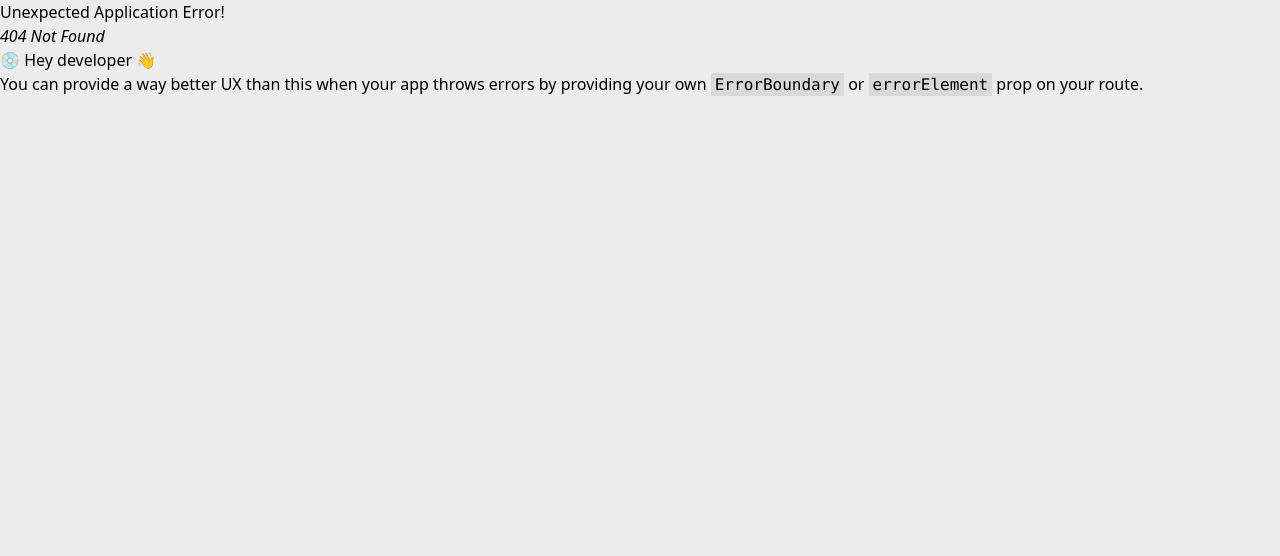
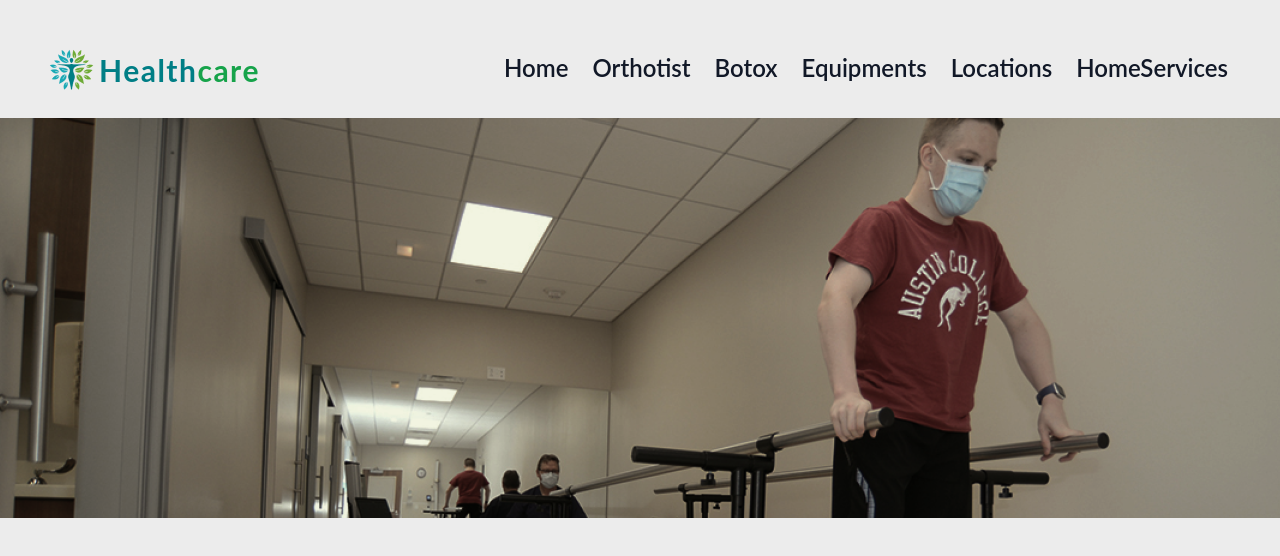
Before and after one commit to ranaabdulhai35/doctersWebsite, a React (Vite) app: page /Ortho in a window 1280 px wide. Before the commit this address had no page. Shown: the top 556 px of the page. Built offline with nearby package versions, Linux system fonts and the light colour scheme.

Commit message:
working.....

```diff
--- /dev/null
+++ b/src/ALLRouts/OrthoRoute.jsx
@@ -0,0 +1,14 @@
+import React from 'react'
+import Navbar from '../components/Navbar'
+function OrthoRoute() {
+  return (
+    <div className="h-screen w-full">
+        <Navbar />
+    <div className="h-1/3 ortho1 md:h-1/2">
+      {/* Your content here */}
+    </div>
+  </div>
+  )
+}
+
+export default OrthoRoute
--- a/src/Routes.jsx
+++ b/src/Routes.jsx
@@ -4,10 +4,14 @@ import {
     createBrowserRouter,
     RouterProvider,
   } from "react-router-dom";
+import OrthoRoute from './ALLRouts/OrthoRoute';
   const router = createBrowserRouter([
     {
       path: "/",
       element: <App/>,
-    },
+    },{
+      path: "/Ortho",
+      element: <OrthoRoute/>
+    }
   ]);
   export default router
--- a/src/components/Navbar.jsx
+++ b/src/components/Navbar.jsx
@@ -9,14 +9,14 @@ function Navbar() {
       ? '    z-20 '
       : ' sm:hidden max-sm:hidden md:hidden lg:flex max-lg:flex NAV-ANI'
   }`
-  const h1 = 'text-gray-900 text-2xl font-semibold mx-3 hover:text-[#007E85] hover:border-b-2 hover:border-[#007E85] transition duration-500 cursor-pointer focus:text-[#007E85] focus:border-b-2';
+  const h1 = 'text-gray-900 text-2xl mt-2 font-semibold mx-3 hover:text-[#007E85] hover:border-b-2 hover:border-[#007E85] transition duration-500 cursor-pointer focus:text-[#007E85] focus:border-b-2';
 
   return (
     <nav className='mt-5 p-6 flex flex-col lg:flex-row rounded-md z-20  mx-5'>
       <div className='flex flex-row mb-4 md:mb-0 lg:mr-16'>
         <img className='-bottom-5' src={Logo} alt="daf" />
-        <div className='text-[#007E85] text-3xl font-bold'>Health</div>
-        <div className='text-green-600  text-3xl font-bold'>care</div>
+        <div className='text-[#007E85] mt-2 tracking-wider text-3xl font-bold'>Health</div>
+        <div className='text-green-600  mt-2 tracking-wider text-3xl font-bold'>care</div>
       </div>
 
       <div className={ linksCss }>
--- a/src/components/footer.jsx
+++ b/src/components/footer.jsx
@@ -64,25 +64,25 @@ function Footer() {
           </div>
 
           <div className="p-5">
-            <div className="text-xs uppercase text-white font-medium">Home</div>
+            <div className=" font-bold uppercase text-white mb-5 text-lg ">Home</div>
             <a className="my-3 block" href="/#">Services <span className="text-teal-600 text-xs p-1"></span></a>
             <a className="my-3 block" href="/#">Products <span className="text-teal-600 text-xs p-1"></span></a>
             <a className="my-3 block" href="/#">About Us <span className="text-teal-600 text-xs p-1"></span></a>
             <a className="my-3 block" href="/#">Pricing <span className="text-teal-600 text-xs p-1"></span></a>
           </div>
           <div className="p-5">
-            <div className="text-xs uppercase font-medium">Resources</div>
+            <div className="font-bold uppercase text-white mb-5 text-lg">Resources</div>
             <a className="my-3 block" href="/#">Documentation <span className="text-teal-600 text-xs p-1"></span></a>
             <a className="my-3 block" href="/#">Tutorials <span className="text-teal-600 text-xs p-1"></span></a>
           </div>
           <div className="p-5">
-            <div className="text-xs uppercase font-medium">Support</div>
+            <div className="font-bold uppercase text-white mb-5 text-lg">Support</div>
             <a className="my-3 block" href="/#">Help Center <span className="text-teal-600 text-xs p-1"></span></a>
             <a className="my-3 block" href="/#">Privacy Policy <span className="text-teal-600 text-xs p-1"></span></a>
             <a className="my-3 block" href="/#">Conditions <span className="text-teal-600 text-xs p-1"></span></a>
           </div>
           <div className="p-5">
-            <div className="text-xs uppercase font-medium">Social Media</div>
+            <div className="font-bold uppercase text-white mb-5 text-lg">Social Media</div>
             {/* Replace with your actual social media icons and links */}
             <a className="my-3 block" href="/#"><i className="fab fa-facebook"></i> Facebook</a>
             <a className="my-3 block" href="/#"><i className="fab fa-twitter"></i> Twitter</a>
--- a/src/index.css
+++ b/src/index.css
@@ -4,6 +4,7 @@
 
 html{
    background-color:  #ECECEC ;
+   font-family: 'Lato';
 }
 
 .vector{
@@ -11,6 +12,9 @@ html{
     background-position: 50% 0%;
     background-size: contain;
 }
+.ortho1{
+    background-image: url(./assits/ortho1.png);
+}
 @media (max-width: 1030px){
     .right-5{
         width: 100%;
```
Also changed, not shown: src/assits/ortho1.png (added).
